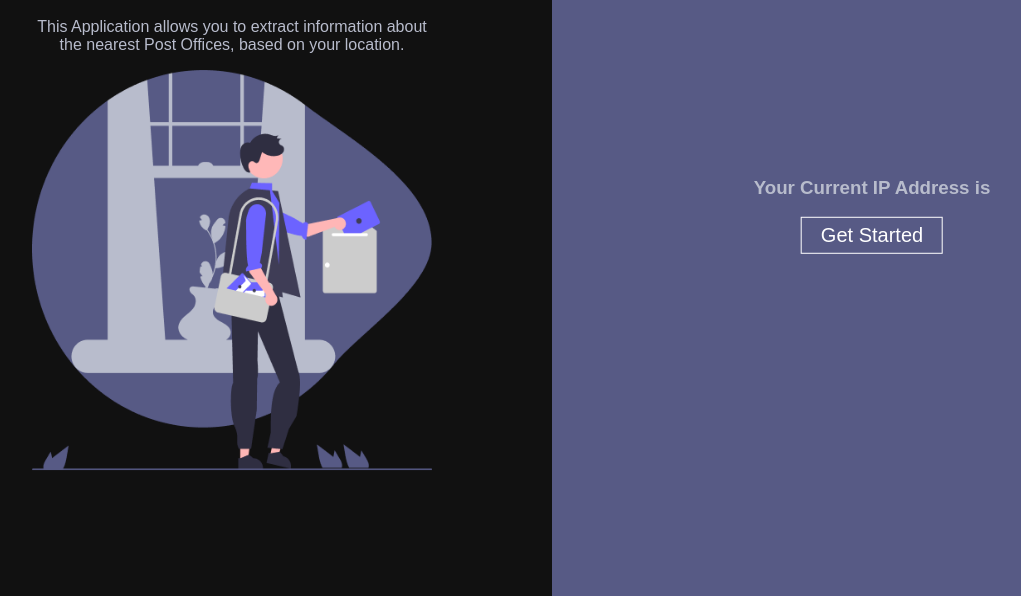
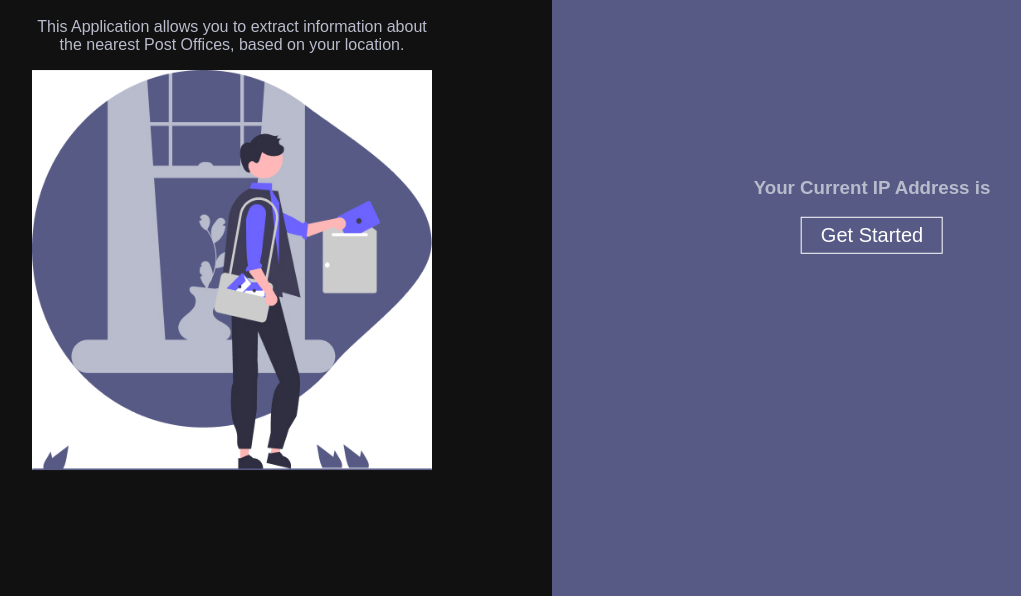
Before and after one commit to 1Prathima/Post-Office-Application, a plain HTML site: page index.html in a window 1280 px wide. Shown: the part 204-800 px from the top of the page, without its empty margins (88-1109 px from the left). Drawn offline with nearby package versions, Linux system fonts and the light colour scheme; no server answers.

Commit message:
F3 Module Test

```diff
--- a/index.html
+++ b/index.html
@@ -12,7 +12,7 @@
         <div class="centered">
             <h1>Post Office Application</h1>
             <p>This Application allows you to extract information about the nearest Post Offices, based on your location.</p>
-            <img src="/images/undraw_messenger_re_8bky 1.png" width="400px" height="400px" id="logo">
+            <img src="/images/undraw_messenger_re_8bky 1.jpg" width="400px" height="400px" id="logo">
         </div>
     </div>
     <div class="split right">
```
Also changed, not shown: images/undraw_messenger_re_8bky 1.jpg (added), images/undraw_messenger_re_8bky 1.png (deleted).
